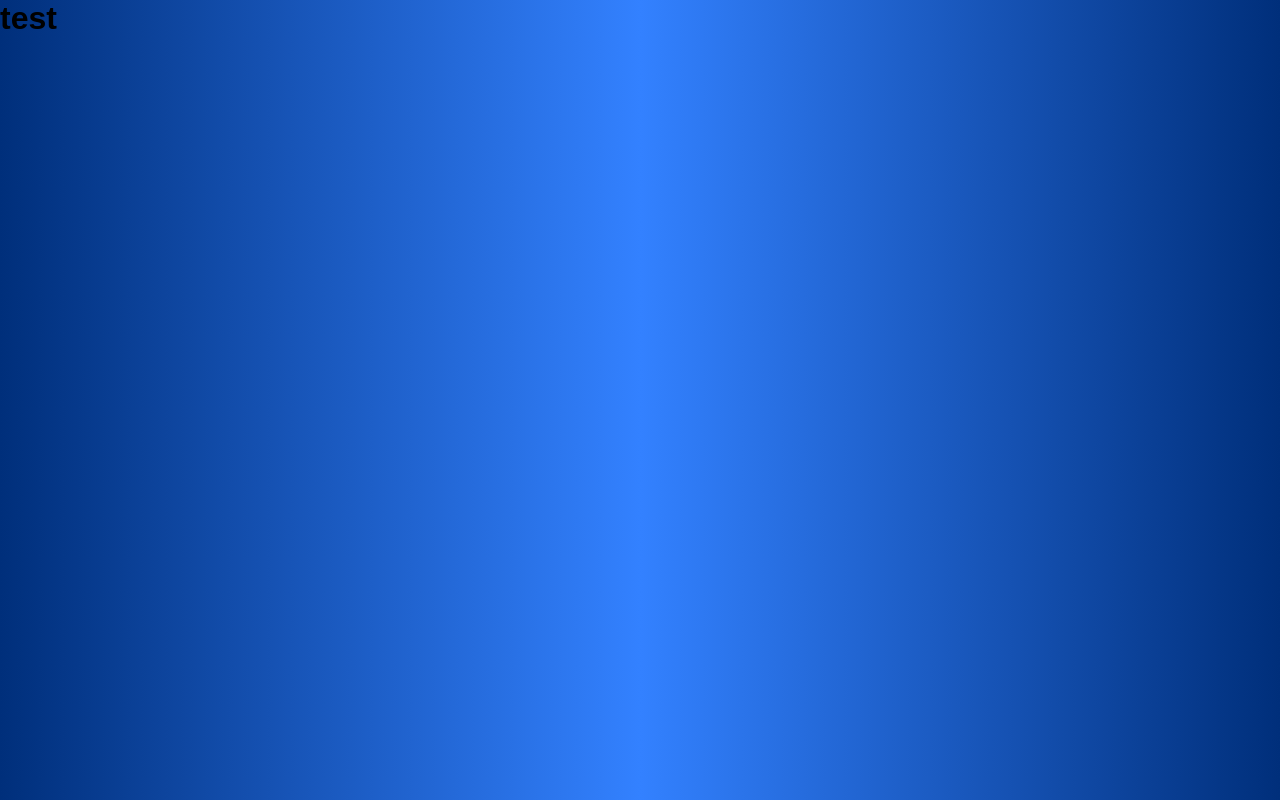
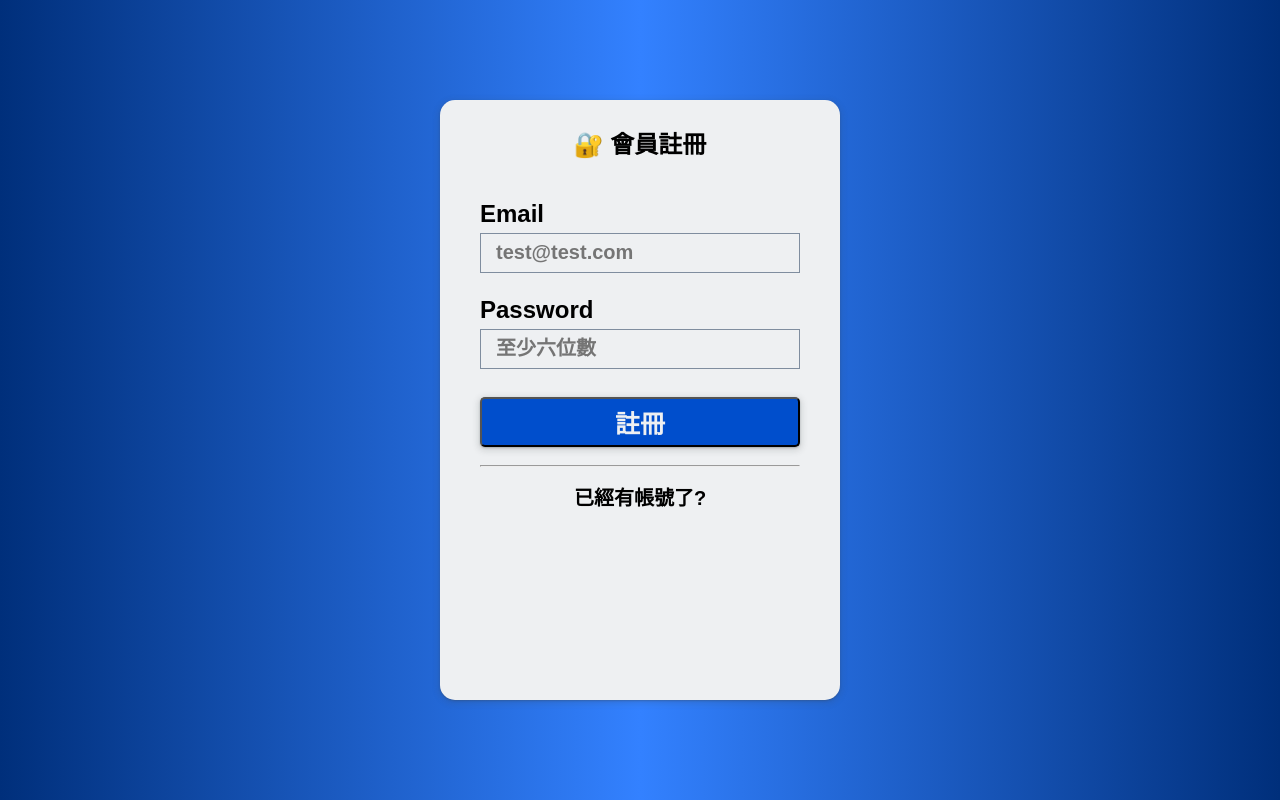
Before and after one commit to jasonlin1993/GanttChart, a Next.js app: page /signup/SignupPage in a window 1280 px wide. Built offline with nearby package versions, Linux system fonts and the light colour scheme.

Commit message:
1.會員註冊頁面設計完成

```diff
--- a/src/components/MainPage.js
+++ b/src/components/MainPage.js
@@ -1,9 +1,8 @@
 // src/pages/index.js
 import React from "react";
 import Header from "@/components/Header";
-import GlobalStyle from "@/styles/Global";
+import { GlobalStyle } from "@/styles/Global";
 import ButtonStyled from "@/styles/Button.styled";
-
 import { useRouter } from "next/router";
 
 const MainPage = () => {
--- /dev/null
+++ b/src/components/SignupForm.js
@@ -0,0 +1,52 @@
+import React from "react";
+import {
+  FormStyled,
+  HeaderTextFormStyled,
+  TextFormStyled,
+  FormContainerStyled,
+  FormInputStyled,
+  FormSubmitInputStyled,
+  HaveMemberTextStyled,
+} from "@/styles/Form.styled";
+
+import { useRouter } from "next/router";
+
+const SignupForm = () => {
+  const router = useRouter();
+
+  const handleSigninClick = () => {
+    router.push("/signin");
+  };
+  return (
+    <>
+      <FormStyled>
+        <HeaderTextFormStyled>
+          <h2> 🔐 會員註冊</h2>
+        </HeaderTextFormStyled>
+
+        <FormContainerStyled>
+          <TextFormStyled>
+            <label for="email">Email</label>
+          </TextFormStyled>
+
+          <FormInputStyled type="email" id="email" name="email" placeholder="test@test.com" />
+          <br />
+          <TextFormStyled>
+            <label for="pwd">Password</label>
+          </TextFormStyled>
+
+          <FormInputStyled type="password" id="pwd" name="pwd" placeholder="至少六位數" />
+          <br />
+
+          <FormSubmitInputStyled type="submit" value="註冊" />
+          <br />
+          <hr />
+
+          <HaveMemberTextStyled onClick={handleSigninClick}>已經有帳號了?</HaveMemberTextStyled>
+        </FormContainerStyled>
+      </FormStyled>
+    </>
+  );
+};
+
+export default SignupForm;
--- a/src/pages/ganttchart/index.js
+++ b/src/pages/ganttchart/index.js
@@ -1,7 +1,8 @@
 import React from "react";
 import Calendar from "@/components/Calendar";
 
-import GlobalStyle from "@/styles/Global";
+import { GlobalStyle, GlobalBackGroundColor } from "@/styles/Global";
+
 import Header from "@/components/Header";
 import FeatureBox from "@/components/FeatureBox";
 
--- a/src/pages/signin/SignInPage.js
+++ b/src/pages/signin/SignInPage.js
@@ -1,5 +1,4 @@
-import GlobalStyle from "@/styles/Global";
-import { GlobalBackGroundColor } from "@/styles/Global";
+import { GlobalStyle, GlobalBackGroundColor } from "@/styles/Global";
 
 const SigninPage = () => {
   return (
--- a/src/pages/signup/SignupPage.js
+++ b/src/pages/signup/SignupPage.js
@@ -1,12 +1,16 @@
-import GlobalStyle from "@/styles/Global";
-import { GlobalBackGroundColor } from "@/styles/Global";
+import { GlobalStyle, GlobalBackGroundColor } from "@/styles/Global";
+
+import SignupForm from "@/components/SignupForm";
+import { FormContainer } from "@/styles/Form.styled";
 
 const SignupPage = () => {
   return (
     <>
       <GlobalBackGroundColor />
       <GlobalStyle />
-      <h1>test</h1>
+      <FormContainer>
+        <SignupForm />
+      </FormContainer>
     </>
   );
 };
--- /dev/null
+++ b/src/styles/Form.styled.js
@@ -0,0 +1,80 @@
+import styled from "styled-components";
+
+export const FormContainer = styled.div`
+  display: flex;
+  align-items: center;
+  justify-content: center;
+  height: 100vh;
+  flex-direction: column;
+`;
+
+export const FormStyled = styled.div`
+  display: flex;
+  align-items: center;
+  justify-content: center;
+  max-width: 100%;
+  width: 400px;
+  max-height: 100%;
+  height: 600px;
+  flex-direction: column;
+  background-color: #eef0f2;
+  border-radius: 15px;
+  font-family: "Viga", sans-serif;
+  box-shadow: rgba(60, 64, 67, 0.3) 0px 1px 2px 0px, rgba(60, 64, 67, 0.15) 0px 2px 6px 2px;
+  position: relative;
+`;
+
+export const HeaderTextFormStyled = styled.header`
+  width: 100%; // Take the full width of the container
+  text-align: center; // Center the text inside the header
+  position: relative;
+  bottom: 100px;
+`;
+
+export const TextFormStyled = styled.h2`
+  margin: 5px 0px;
+`;
+
+export const FormContainerStyled = styled.form`
+  display: flex;
+  width: 80%;
+  flex-direction: column;
+  bottom: 65px;
+  position: relative;
+`;
+
+export const FormInputStyled = styled.input`
+  height: 40px;
+  padding: 15px;
+  font-family: "Viga", sans-serif;
+  color: gray;
+  border: 1px solid #7f8d9f;
+  background-color: #eef0f2;
+  font-size: 20px;
+`;
+
+export const FormSubmitInputStyled = styled.input`
+  height: 50px;
+  background-color: #004ecc;
+  color: #eef0f2;
+  font-family: "微軟正黑體";
+  font-size: 25px;
+  font-weight: 700;
+  border-radius: 5px;
+  margin-top: 10px;
+  box-shadow: rgba(60, 64, 67, 0.3) 0px 1px 2px 0px, rgba(60, 64, 67, 0.15) 0px 2px 6px 2px;
+  cursor: pointer;
+`;
+
+export const HaveMemberTextStyled = styled.p`
+  display: flex;
+  justify-content: center;
+  font-size: 20px;
+  font-weight: 700;
+  margin-top: 15px;
+  cursor: pointer;
+
+  &:hover {
+    color: #eec643;
+  }
+`;
--- a/src/styles/Global.js
+++ b/src/styles/Global.js
@@ -8,7 +8,7 @@ body {
 
 `;
 
-const GlobalStyle = createGlobalStyle`
+export const GlobalStyle = createGlobalStyle`
   * {
     padding: 0;
     margin: 0;
@@ -18,5 +18,3 @@ const GlobalStyle = createGlobalStyle`
   }
 
 `;
-
-export default GlobalStyle;
```
Also changed, not shown: src/components/SigninForm.js (deleted, +0 -8 lines), src/pages/signin/index.js (+6 -1 lines).
